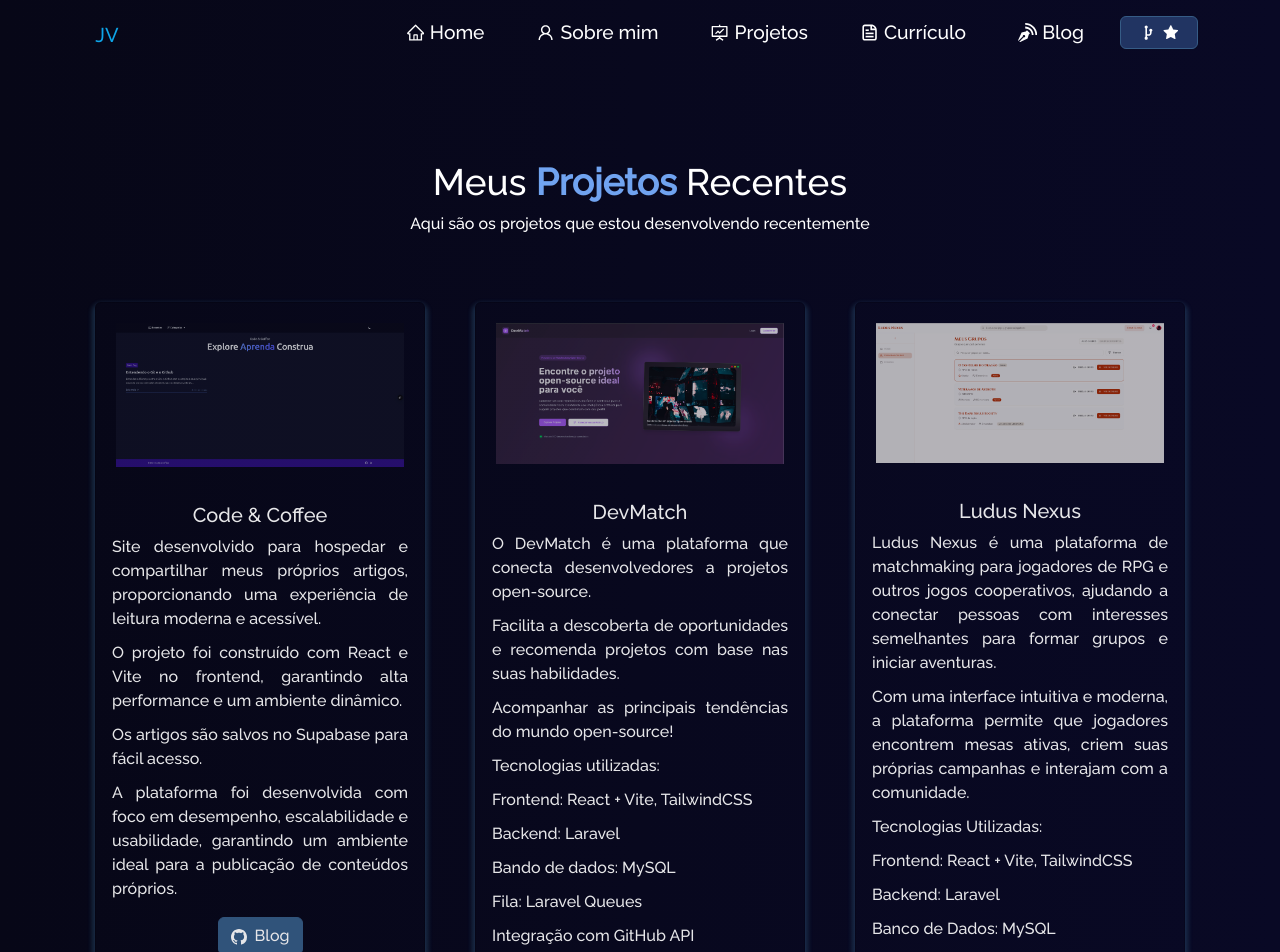
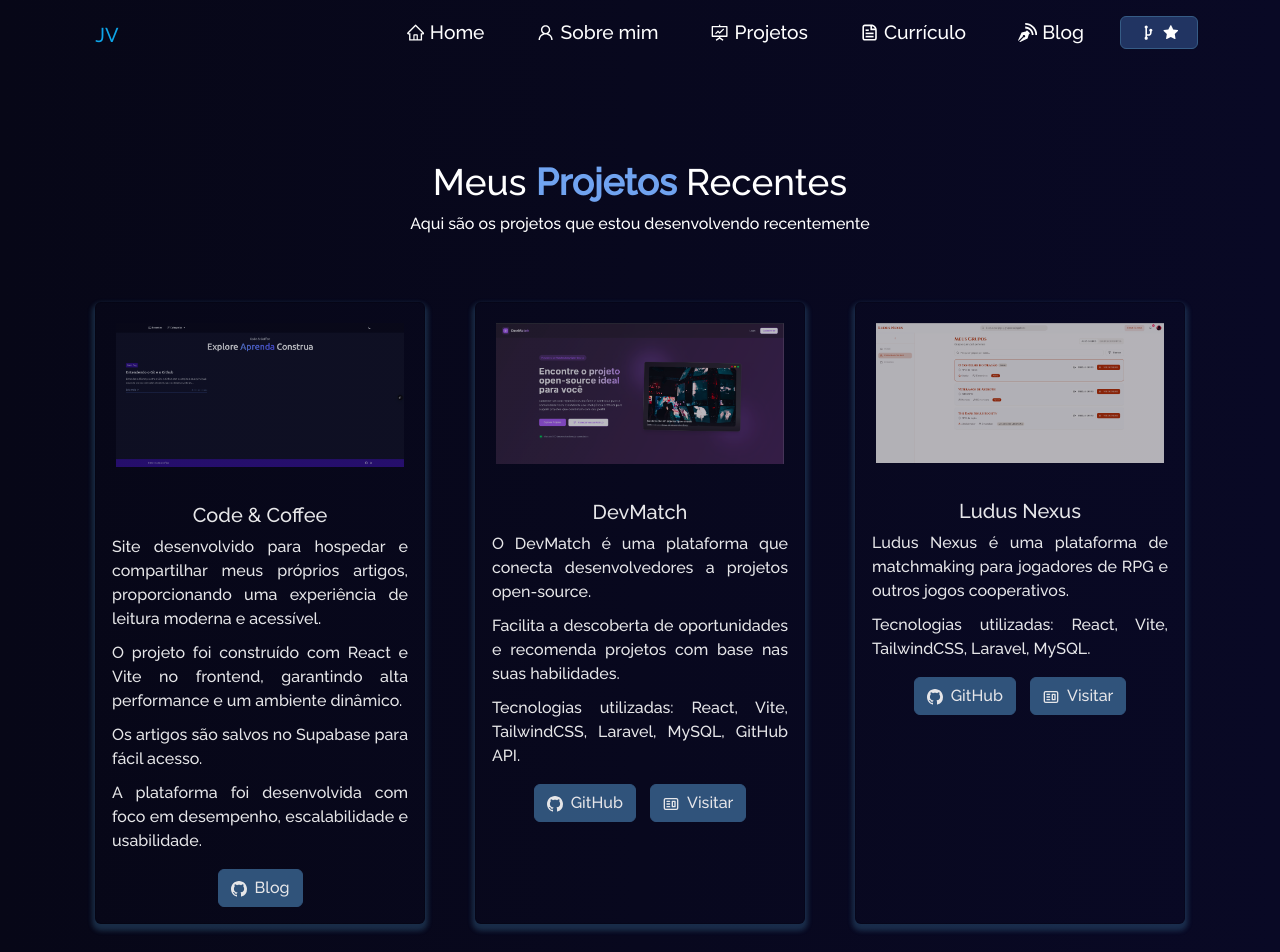
Before and after one commit to Joaovitor12j/Portfolio, a React (Vite) app: page /projetos in a window 1280 px wide. Shown: the top 952 px of the page. Built offline with nearby package versions, Linux system fonts and the light colour scheme.

Commit message:
feat(files): Update Projects
Update Projects

```diff
--- a/src/components/Projects/Projects.tsx
+++ b/src/components/Projects/Projects.tsx
@@ -5,6 +5,51 @@ import DevMatch from "../../assets/Projects/DevMatch.png";
 import CrudApi from "../../assets/Projects/CrudApi.png";
 import CodeCoffee from "../../assets/Projects/CodeCoffee.png";
 import LudusNexus from "../../assets/Projects/LudusNexus.png";
+
+const projects = [
+  {
+    imgPath: CodeCoffee,
+    isBlog: true,
+    title: "Code & Coffee",
+    description: [
+      "Site desenvolvido para hospedar e compartilhar meus próprios artigos, proporcionando uma experiência de leitura moderna e acessível.",
+      "O projeto foi construído com React e Vite no frontend, garantindo alta performance e um ambiente dinâmico.",
+      "Os artigos são salvos no Supabase para fácil acesso.",
+      "A plataforma foi desenvolvida com foco em desempenho, escalabilidade e usabilidade."
+    ],
+    ghLink: "https://code-coffee-blog.vercel.app",
+    demoLink: "https://code-coffee-blog.vercel.app",
+  },
+  {
+    imgPath: DevMatch,
+    isBlog: false,
+    title: "DevMatch",
+    description: [
+      "O DevMatch é uma plataforma que conecta desenvolvedores a projetos open-source.",
+      "Facilita a descoberta de oportunidades e recomenda projetos com base nas suas habilidades.",
+      "Tecnologias utilizadas: React, Vite, TailwindCSS, Laravel, MySQL, GitHub API."
+    ],
+    demoLink: "https://open-source-match.vercel.app/",
+  },
+  {
+    imgPath: LudusNexus,
+    isBlog: false,
+    title: "Ludus Nexus",
+    description: [
+      "Ludus Nexus é uma plataforma de matchmaking para jogadores de RPG e outros jogos cooperativos.",
+      "Tecnologias utilizadas: React, Vite, TailwindCSS, Laravel, MySQL."
+    ],
+    demoLink: "https://ludus-nexus-demo.vercel.app",
+  },
+  {
+    imgPath: CrudApi,
+    isBlog: false,
+    title: "CRUD CNPJ API",
+    description: "CRUD simples validando CNPJ com API gratuita. Frontend: React, Vite, TypeScript, Tailwind CSS. Backend: NestJS.",
+    ghLink: "https://github.com/Joaovitor12j/crud-cnpj-api",
+    demoLink: "https://cnpj-api.vercel.app",
+  }
+];
 
 function Projects() {
   return (
@@ -18,73 +63,11 @@ function Projects() {
           Aqui são os projetos que estou desenvolvendo recentemente
         </p>
         <Row style={{ justifyContent: "center", paddingBottom: "10px" }}>
-          <Col md={4} className="project-card">
-            <ProjectCard
-              imgPath={CodeCoffee}
-              isBlog={true}
-              title="Code & Coffee"
-              description={[
-                "Site desenvolvido para hospedar e compartilhar meus próprios artigos, proporcionando uma experiência de leitura moderna e" +
-                " acessível.",
-                "O projeto foi construído com React e Vite no frontend, garantindo alta performance e um ambiente dinâmico.",
-                "Os artigos são salvos no Supabase para fácil acesso.",
-                "A plataforma foi desenvolvida com foco em desempenho, escalabilidade e usabilidade, garantindo um ambiente ideal para a publicação de conteúdos próprios."
-              ]}
-              ghLink="https://code-coffee-blog.vercel.app"
-              demoLink="https://code-coffee-blog.vercel.app"
-            />
-          </Col>
-
-          <Col md={4} className="project-card">
-            <ProjectCard
-              imgPath={DevMatch}
-              isBlog={false}
-              title="DevMatch"
-              description={[
-                "O DevMatch é uma plataforma que conecta desenvolvedores a projetos open-source.",
-                "Facilita a descoberta de oportunidades e recomenda projetos com base nas suas habilidades.",
-                "Acompanhar as principais tendências do mundo open-source!",
-                "Tecnologias utilizadas:",
-                "Frontend: React + Vite, TailwindCSS",
-                "Backend: Laravel",
-                "Bando de dados: MySQL",
-                "Fila: Laravel Queues",
-                "Integração com GitHub API"
-              ]}
-              demoLink="https://open-source-match.vercel.app/"
-            />
-          </Col>
-
-          <Col md={4} className="project-card">
-            <ProjectCard
-              imgPath={LudusNexus}
-              isBlog={false}
-              title="Ludus Nexus"
-              description={[
-                "Ludus Nexus é uma plataforma de matchmaking para jogadores de RPG e outros jogos cooperativos, ajudando a conectar pessoas com" +
-                " interesses semelhantes para formar grupos e iniciar aventuras.",
-                "Com uma interface intuitiva e moderna, a plataforma permite que jogadores encontrem mesas ativas, criem suas próprias campanhas e" +
-                " interajam com a comunidade.\n",
-                "Tecnologias Utilizadas: \n",
-                "Frontend: React + Vite, TailwindCSS\n",
-                "Backend: Laravel\n" ,
-                "Banco de Dados: MySQL\n",
-                "Design: UI/UX focada na experiência do jogador"
-              ]}
-              demoLink="https://ludus-nexus-demo.vercel.app"
-            />
-          </Col>
-
-          <Col md={4} className="project-card">
-            <ProjectCard
-              imgPath={CrudApi}
-              isBlog={false}
-              title="CRUD CNPJ API"
-              description="Esse projeto é um CRUD simples com cadastro de cliente, validando o CNPJ utilizando uma API de consulta grátis de CNPJ. O frontend foi construido utilizando React, Vite, TypeScript e Tailwind CSS. O Backend foi feito utilizando NestJS."
-              ghLink="https://github.com/Joaovitor12j/crud-cnpj-api"
-              demoLink="https://cnpj-api.vercel.app"
-            />
-          </Col>
+          {projects.map((project, index) => (
+            <Col md={4} className="project-card" key={index}>
+              <ProjectCard {...project} />
+            </Col>
+          ))}
         </Row>
       </Container>
     </Container>
```
